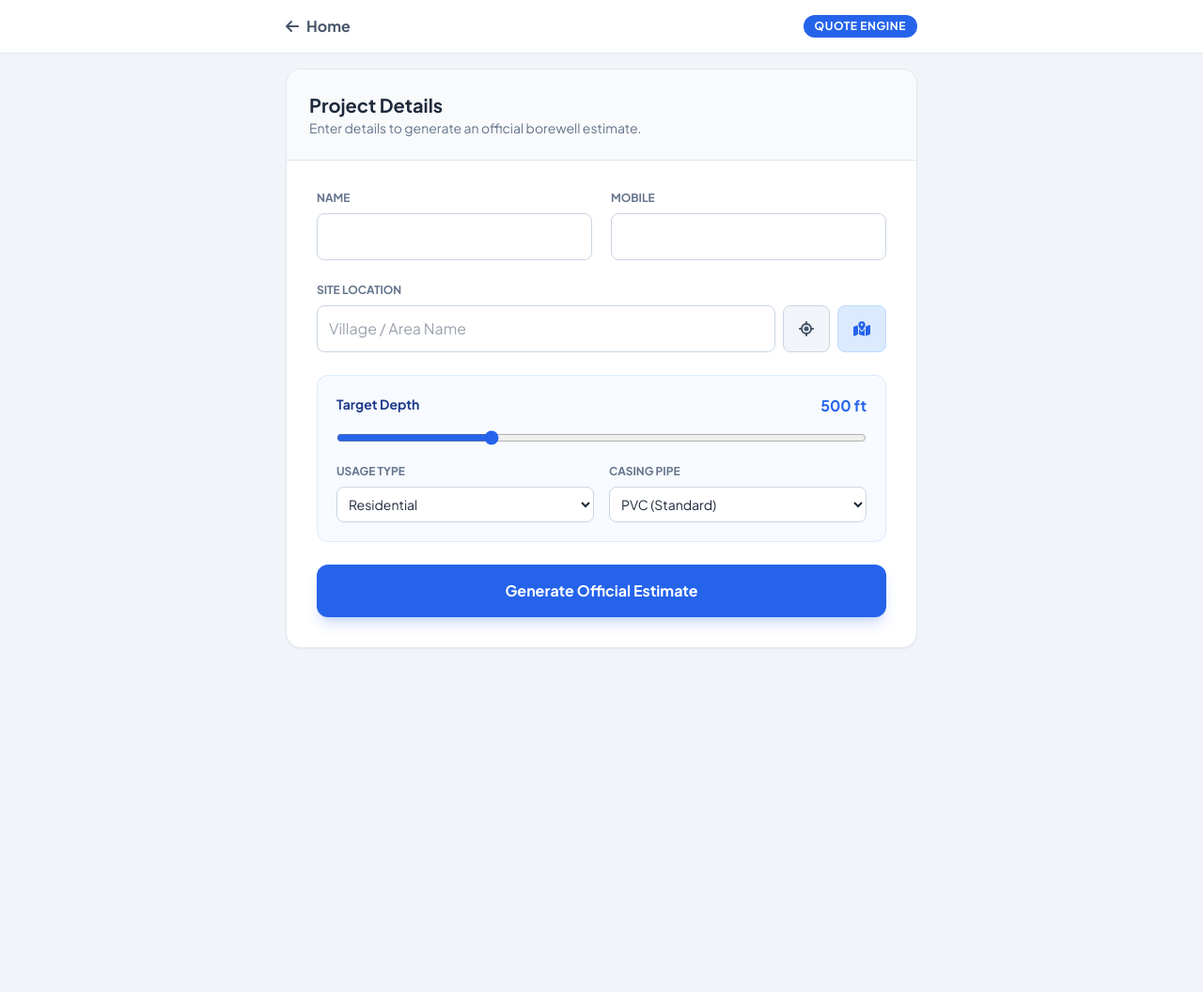
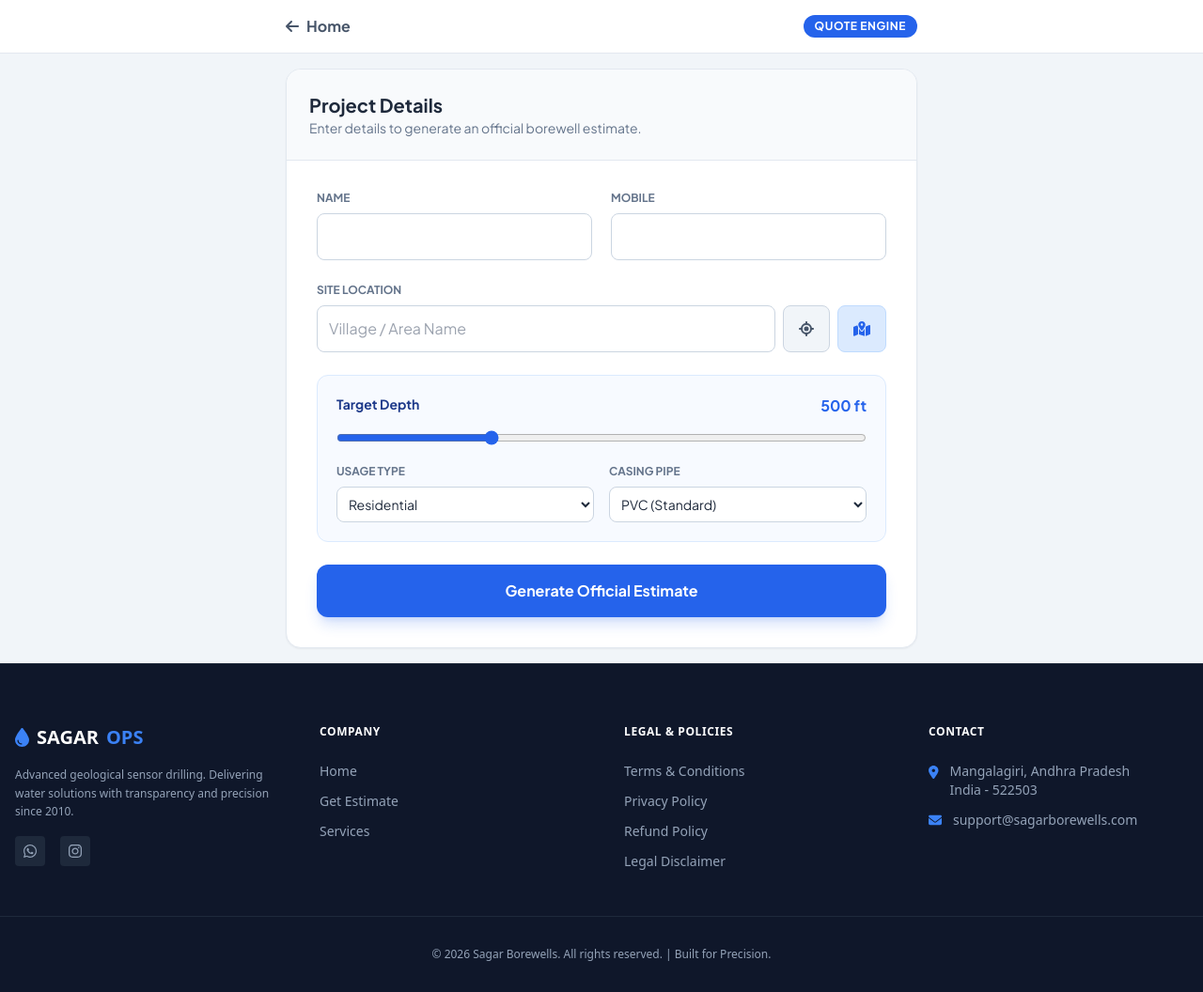
Before and after one commit to Abhishek333k/sagarborewells.com, a plain HTML site: page quote.html in a window 1280 px wide. Shown: the whole page at 94% size. Before the commit the page ends 800 px from the top, so only its background shows below. Drawn offline with nearby package versions, Linux system fonts and the light colour scheme; some packages are replaced by stand-ins of ours; no server answers.

Commit message:
Update quote.html

```diff
--- a/quote.html
+++ b/quote.html
@@ -345,5 +345,59 @@
         s.async = true; s.defer = true;
         document.body.appendChild(s);
     </script>
+    <footer class="bg-[#0f172a] pt-16 pb-8 border-t border-slate-800 text-slate-400 font-sans">
+    <div class="max-w-7xl mx-auto px-4 grid grid-cols-1 md:grid-cols-4 gap-12 mb-12">
+
+        <div class="col-span-1 md:col-span-1">
+            <a href="index.html" class="text-xl font-extrabold text-white flex items-center gap-2 mb-4">
+                <i class="fa-solid fa-droplet text-blue-500"></i> SAGAR <span class="text-blue-500">OPS</span>
+            </a>
+            <p class="text-xs leading-relaxed mb-4">
+                Advanced geological sensor drilling. Delivering water solutions with transparency and precision since 2010.
+            </p>
+            <div class="flex gap-4">
+                <a href="#" class="w-8 h-8 rounded bg-slate-800 flex items-center justify-center hover:bg-blue-600 hover:text-white transition"><i class="fa-brands fa-whatsapp"></i></a>
+                <a href="#" class="w-8 h-8 rounded bg-slate-800 flex items-center justify-center hover:bg-blue-600 hover:text-white transition"><i class="fa-brands fa-instagram"></i></a>
+            </div>
+        </div>
+
+        <div>
+            <h4 class="text-white font-bold uppercase text-xs tracking-wider mb-6">Company</h4>
+            <ul class="space-y-3 text-sm">
+                <li><a href="index.html" class="hover:text-blue-400 transition">Home</a></li>
+                <li><a href="quote.html" class="hover:text-blue-400 transition">Get Estimate</a></li>
+                <li><a href="#services" class="hover:text-blue-400 transition">Services</a></li>
+            </ul>
+        </div>
+
+        <div>
+            <h4 class="text-white font-bold uppercase text-xs tracking-wider mb-6">Legal & Policies</h4>
+            <ul class="space-y-3 text-sm">
+                <li><a href="terms.html" class="hover:text-blue-400 transition">Terms & Conditions</a></li>
+                <li><a href="privacy.html" class="hover:text-blue-400 transition">Privacy Policy</a></li>
+                <li><a href="refund.html" class="hover:text-blue-400 transition">Refund Policy</a></li>
+                <li><a href="disclaimer.html" class="hover:text-blue-400 transition">Legal Disclaimer</a></li>
+            </ul>
+        </div>
+
+        <div>
+            <h4 class="text-white font-bold uppercase text-xs tracking-wider mb-6">Contact</h4>
+            <ul class="space-y-3 text-sm">
+                <li class="flex items-start gap-3">
+                    <i class="fa-solid fa-location-dot mt-1 text-blue-500"></i>
+                    <span>Mangalagiri, Andhra Pradesh<br>India - 522503</span>
+                </li>
+                <li class="flex items-center gap-3">
+                    <i class="fa-solid fa-envelope text-blue-500"></i>
+                    <a href="mailto:support@sagarborewells.com" class="hover:text-white">support@sagarborewells.com</a>
+                </li>
+            </ul>
+        </div>
+    </div>
+
+    <div class="border-t border-slate-800 pt-8 text-center text-xs">
+        <p>&copy; 2026 Sagar Borewells. All rights reserved. | Built for Precision.</p>
+    </div>
+</footer>
 </body>
 </html>
```
